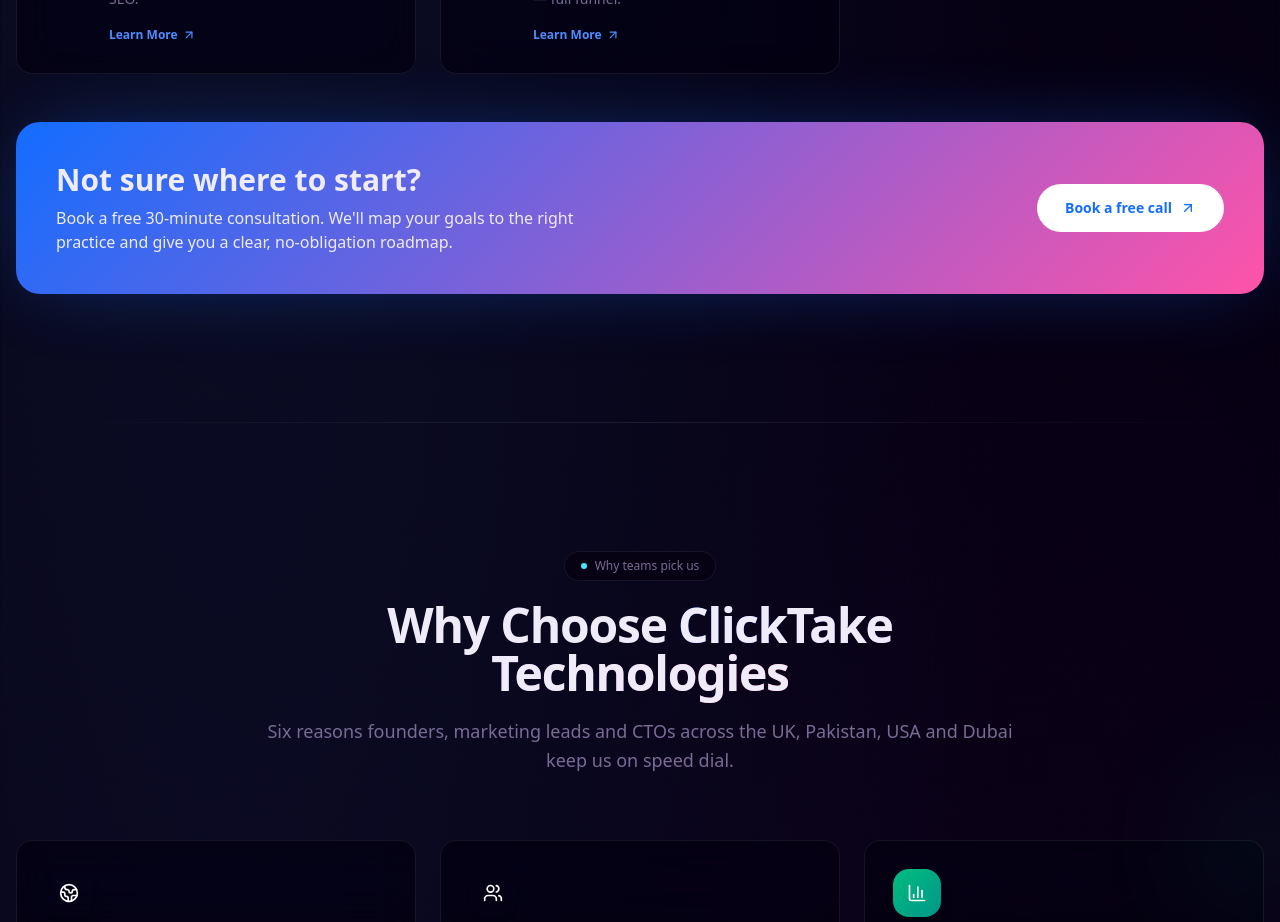
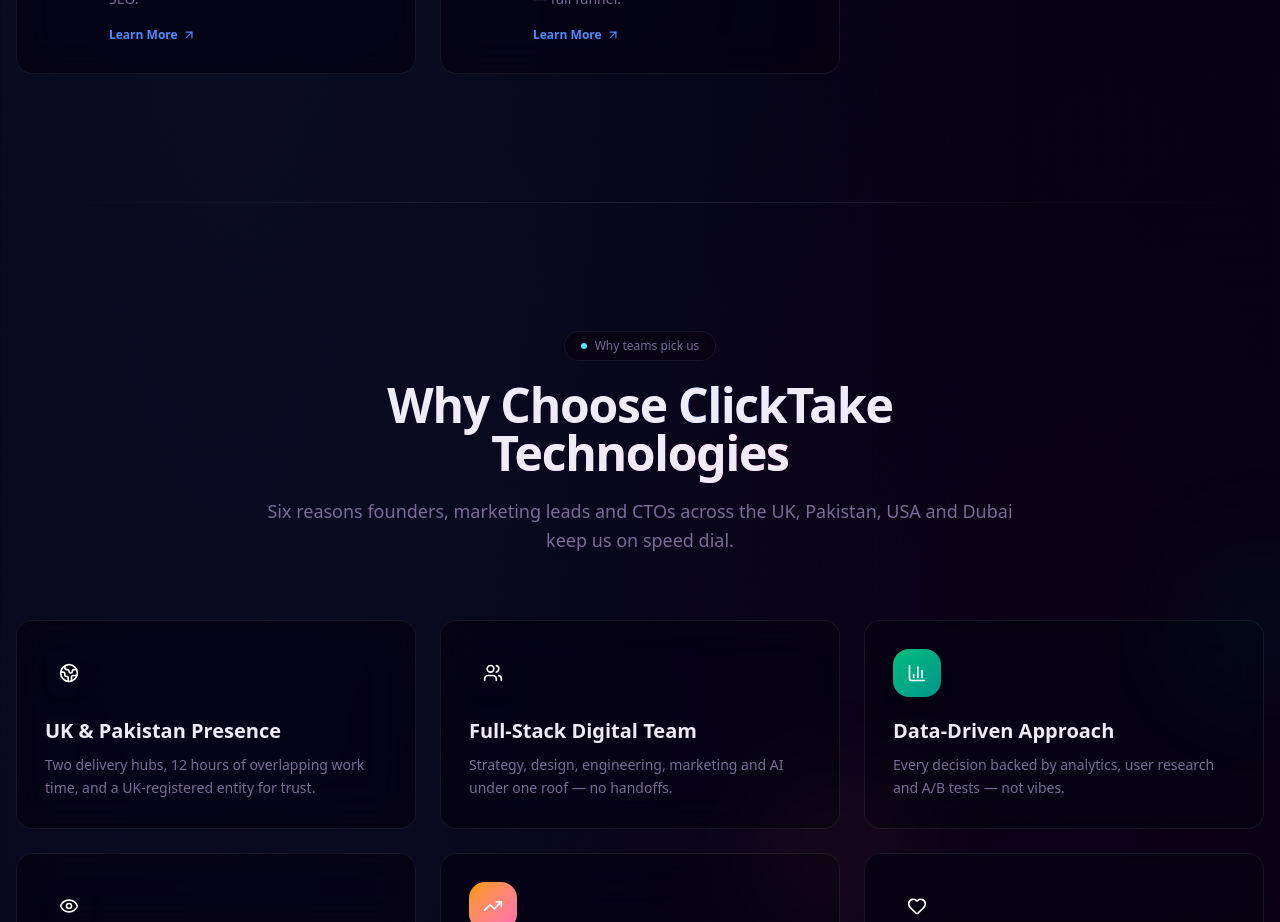
Before and after one commit to clicktaketechnologies/clicktaketechnologies, a Next.js app: page / in a window 1280 px wide. Shown: the part 1760-2682 px from the top of the page. Built offline with nearby package versions, Linux system fonts and the light colour scheme.

Commit message:
fix(services): remove redundant 'Not sure where to start?' CTA strip
The new design's Services section ends cleanly with the category-filtered
grid + Starter Kit flagship card — no trailing gradient CTA strip.
Removing it matches the preview design exactly.

```diff
--- a/src/components/site/services.tsx
+++ b/src/components/site/services.tsx
@@ -200,24 +200,7 @@
           )}
         </div>
 
-        {/* CTA strip */}
-        <SectionReveal variant="zoomIn" delay={0.1} className="mt-12">
-          <div className="flex flex-col sm:flex-row items-center justify-between gap-4 rounded-3xl gradient-bg p-8 sm:p-10 text-white shadow-2xl glow-brand">
-            <div>
-              <h3 className="text-2xl sm:text-3xl font-bold">Not sure where to start?</h3>
-              <p className="mt-2 text-white/80 max-w-xl">
-                Book a free 30-minute consultation. We&apos;ll map your goals to the right practice and
-                give you a clear, no-obligation roadmap.
-              </p>
-            </div>
-            <Link
-              href="/contact"
-              className="inline-flex items-center gap-2 rounded-full bg-white px-7 py-3.5 text-sm font-bold text-[#136DFF] hover:scale-[1.03] transition shrink-0"
-            >
-              Book a free call <ArrowUpRight className="h-4 w-4" />
-            </Link>
-          </div>
-        </SectionReveal>
+        {/* CTA strip removed in new design — section ends with the grid + Starter Kit card */}
       </div>
     </section>
   );
```
